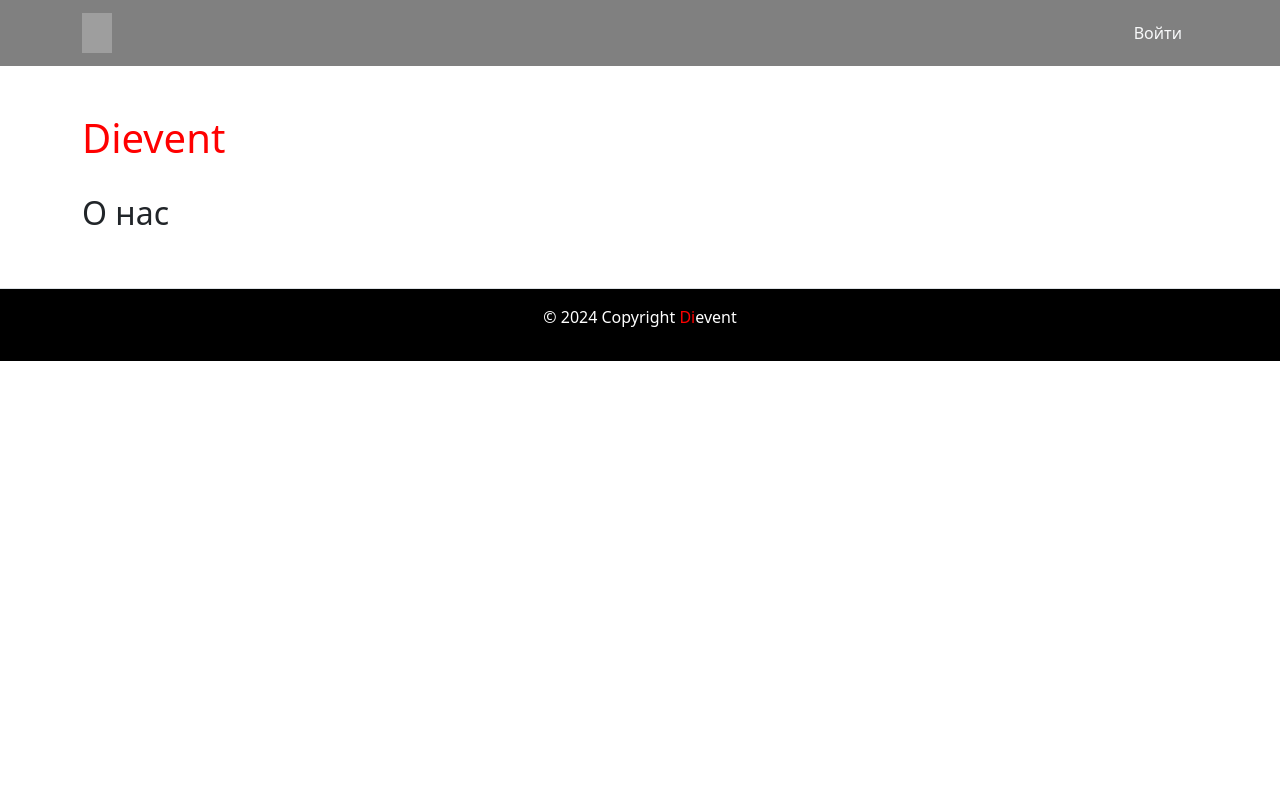
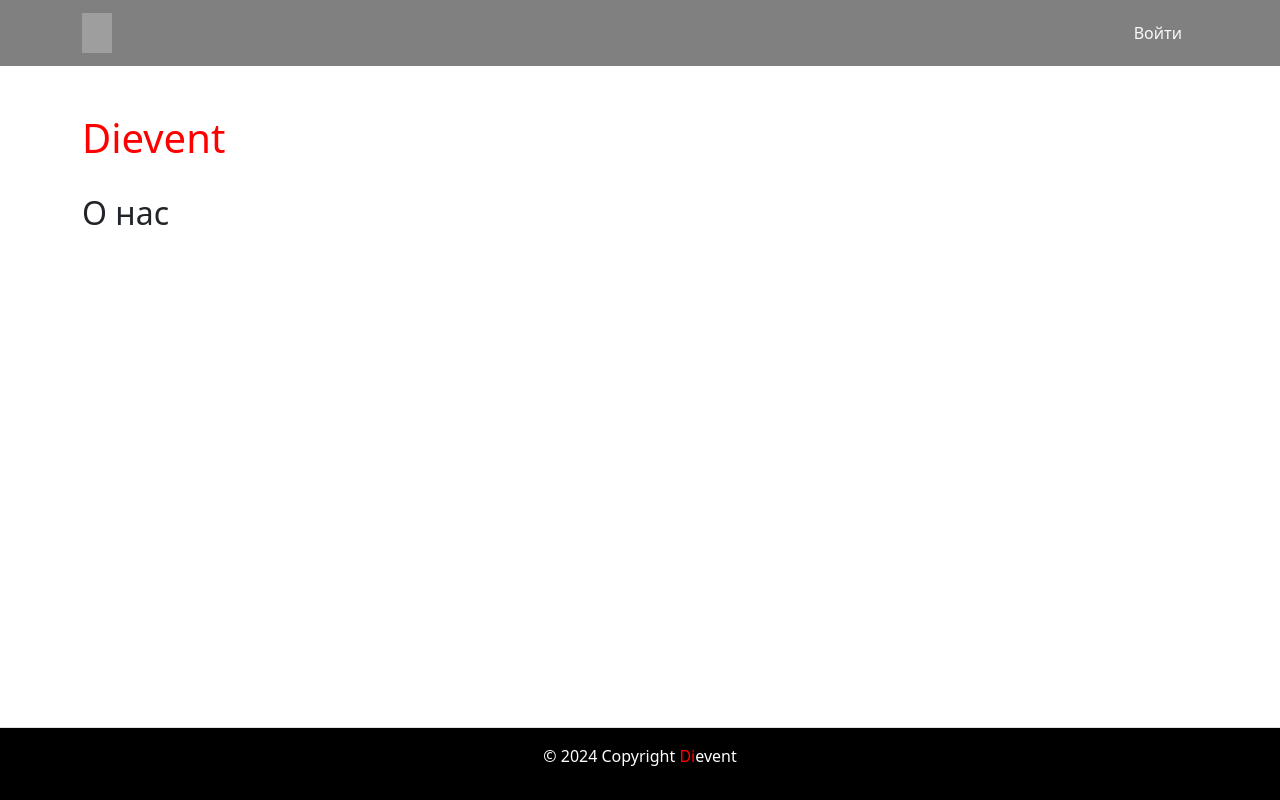
Before and after one commit to Vladas-K/Mindsphere, a Django app: page /about/ in a window 1280 px wide. Run offline with Django 3.2, Linux system fonts and the light colour scheme; some libraries are stand-ins or nearby versions; grey boxes are pictures that could not be loaded.

Commit message:
Attach the footer to the bottom

```diff
--- a/sphere/templates/base.html
+++ b/sphere/templates/base.html
@@ -1,24 +1,16 @@
 {% load static %}
-<!DOCTYPE html> <!-- Используется html 5 версии -->
-<html lang="ru"> <!-- Язык сайта - русский -->
+<!DOCTYPE html>
+<html lang="ru">
   <head>
-    <meta charset="utf-8"> <!-- Кодировка сайта -->
-    <!-- Сайт готов работать с мобильными устройствами -->
+    <meta charset="utf-8">
     <meta name="viewport" content="width=device-width, initial-scale=1">
-    <!-- Загружаем фав-иконки -->
     <link rel="icon" href="{% static 'img/fav/favicon.ico' %}" type="image/x-icon">
-    <link rel="apple-touch-icon" sizes="180x180" href="img/fav/apple-touch-icon.png">
-    <link rel="icon" type="image/png" sizes="32x32" href="img/fav/favicon-32x32.png">
-    <link rel="icon" type="image/png" sizes="16x16" href="img/fav/favicon-16x16.png">
+    <link rel="apple-touch-icon" sizes="180x180" href="{% static 'img/fav/apple-touch-icon.png' %}">
+    <link rel="icon" type="image/png" sizes="32x32" href="{% static 'img/fav/favicon-32x32.png' %}">
+    <link rel="icon" type="image/png" sizes="16x16" href="{% static 'img/fav/favicon-16x16.png' %}">
     <meta name="msapplication-TileColor" content="#000">
     <meta name="theme-color" content="#ffffff">
-    <!-- Подключен файл со стандартными стилями бустрап -->
-
-    <link
-    href="https://cdn.jsdelivr.net/npm/bootstrap@5.0.1/dist/css/bootstrap.min.css"
-    rel="stylesheet"
-    integrity="sha384-+0n0xVW2eSR5OomGNYDnhzAbDsOXxcvSN1TPprVMTNDbiYZCxYbOOl7+AMvyTG2x"
-    crossorigin="anonymous">
+    <link href="https://cdn.jsdelivr.net/npm/bootstrap@5.0.1/dist/css/bootstrap.min.css" rel="stylesheet" integrity="sha384-+0n0xVW2eSR5OomGNYDnhzAbDsOXxcvSN1TPprVMTNDbiYZCxYbOOl7+AMvyTG2x" crossorigin="anonymous">
     <script src="https://cdn.jsdelivr.net/npm/bootstrap@5.3.2/dist/js/bootstrap.bundle.min.js"></script>
     <script src="https://code.jquery.com/jquery-3.3.1.slim.min.js"></script>
     <script src="https://stackpath.bootstrapcdn.com/bootstrap/4.3.1/js/bootstrap.min.js"></script>
@@ -27,8 +19,19 @@
     Последние обновления на сайте
     {% endblock %}
     </title>
+    <style>
+      html, body {
+        height: 100%;
+      }
+      body {
+        display: flex;
+        flex-direction: column;
+      }
+      main {
+        flex: 1;
+      }
+    </style>
   </head>
-
   <body>
     <header>
       {% include 'includes/header.html' %}
--- a/sphere/templates/includes/footer.html
+++ b/sphere/templates/includes/footer.html
@@ -1,3 +1,3 @@
-<footer class="border-top text-center py-3" style="background-color: black; color: white;">
+<footer class="border-top text-center py-3 mt-auto" style="background-color: black; color: white;">
     <p>© {{ year }} Copyright <span style="color:red">Di</span>event</p>
 </footer>
```
